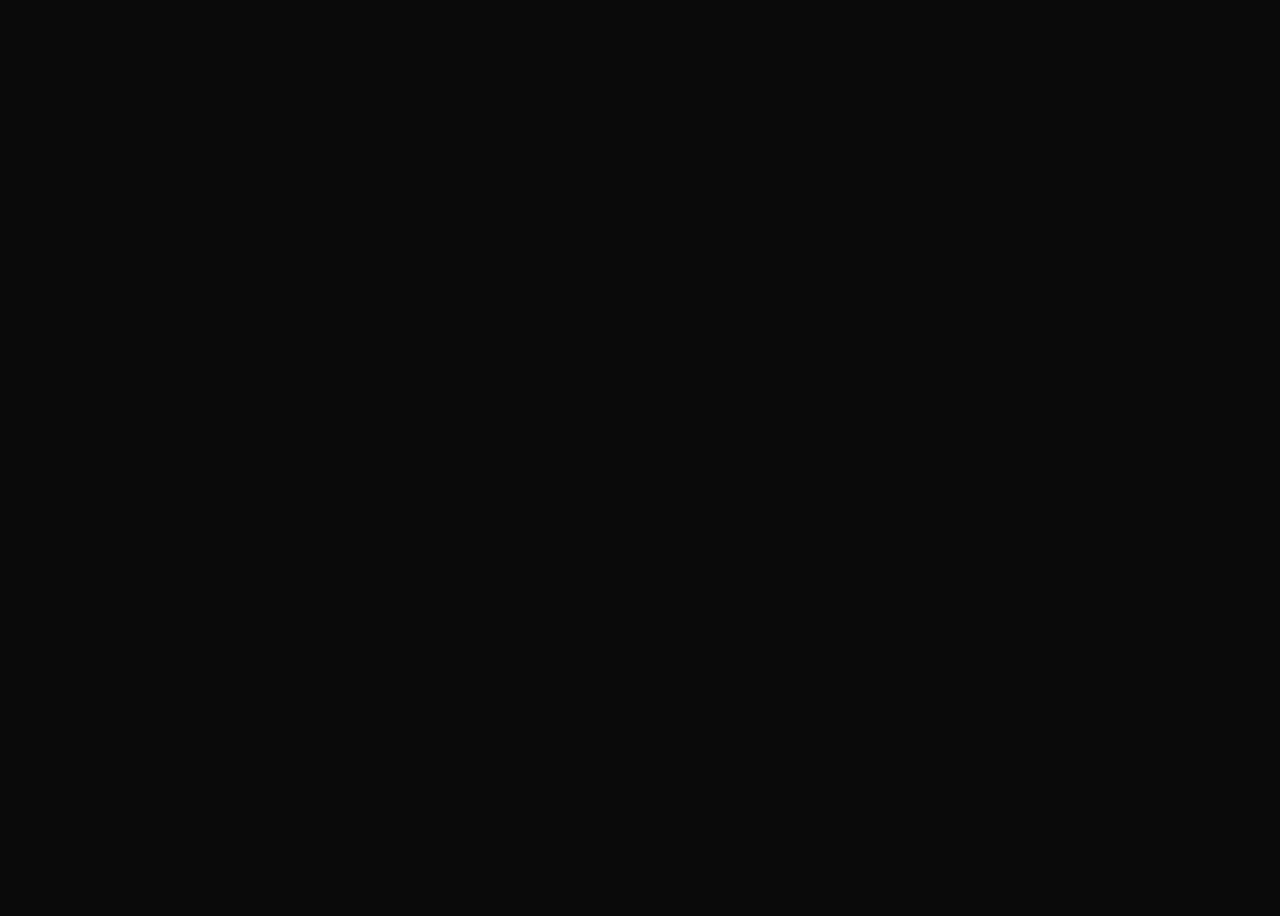
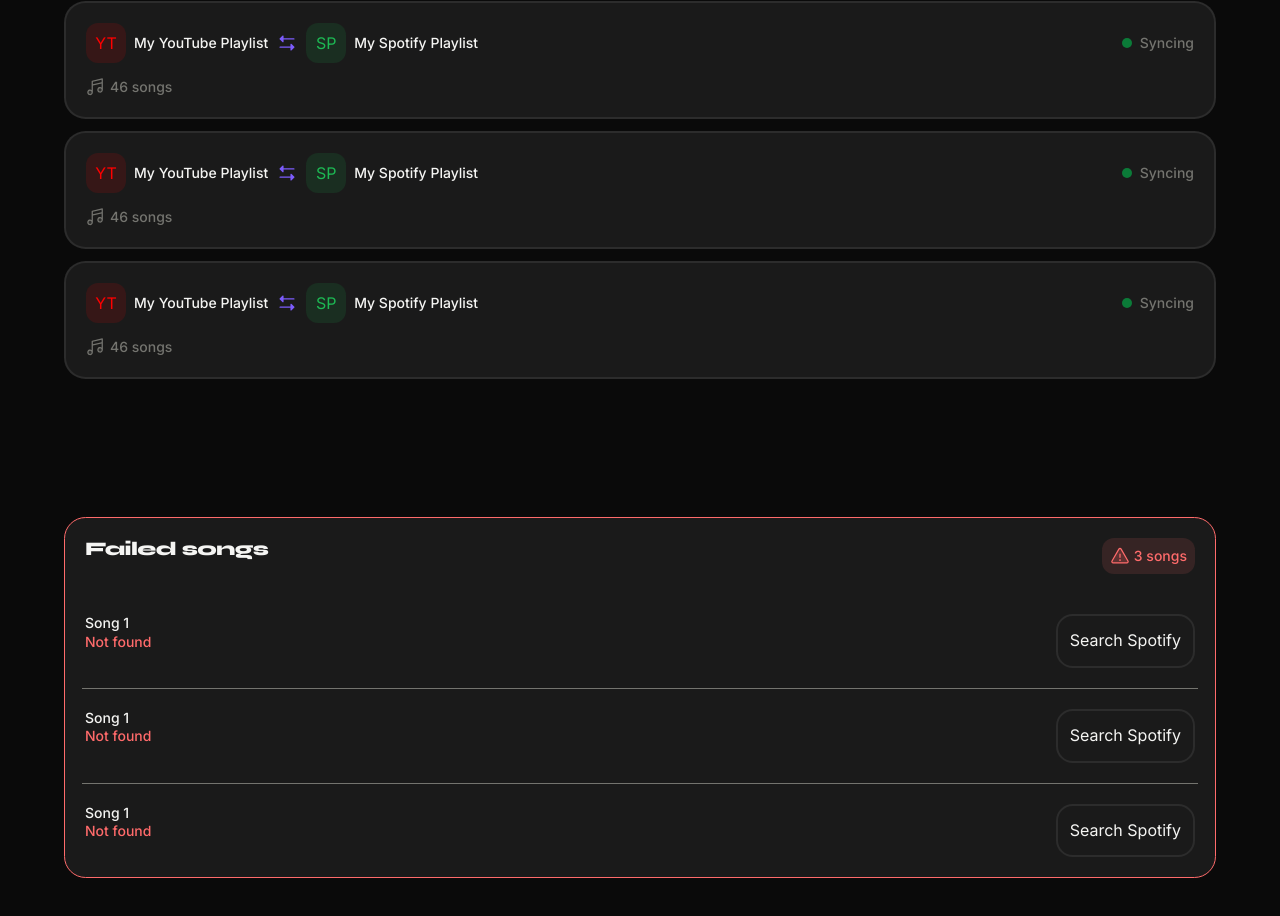
Before and after one commit to Zeedart/Syncwave, a Next.js app: page /Dashboard in a window 1280 px wide. Shown: the part 360-1276 px from the top of the page. Before the commit the page ends 897 px from the top, so only its background shows below. Built offline with nearby package versions, Linux system fonts and the light colour scheme.

Commit message:
UI Dashboard page Done

```diff
--- a/app/Dashboard/page.tsx
+++ b/app/Dashboard/page.tsx
@@ -1,16 +1,57 @@
+"use client"
 import DataCard from "@/components/customComp/dataCard"
+import SyncPairCard from "@/components/customComp/syncPairCard"
+import { WarningIcon } from "@phosphor-icons/react"
 
 export default function Dashboard() {
     return (
-        <div className="w-[90%] mt-10 ml-10 h-fit lg:h-screen flex flex-col gap-2">
+        <div className="w-[90%] mt-10 mx-auto h-fit lg:h-fit mb-30 flex flex-col gap-2">
             <h3>Your Sync</h3>
             <p className="text-sm text-(--text-muted)">3 pairs running · last synced 4 min ago</p>
-            <div className="mt-4 flex justify-center w-full gap-3">
+            <div className="mt-4 grid grid-cols-1 gap-3 justify-items-center lg:grid-cols-4">
                 <DataCard title="Total Songs Synced" data={46} />
                 <DataCard title="Total Playlists Synced" data={8} />
                 <DataCard title="Total Albums Synced" data={3} />
                 <DataCard title="Total Artists Synced" data={12} />
             </div>
+            <h4 className="my-5">Sync Pairs</h4>
+            <div className="grid grid-cols-1 gap-3 justify-items-center lg:grid-rows-4">
+                <SyncPairCard ytPlaylistTitle="My YouTube Playlist" spotifyPlaylistTitle="My Spotify Playlist" totalSongs={46} />
+                <SyncPairCard ytPlaylistTitle="My YouTube Playlist" spotifyPlaylistTitle="My Spotify Playlist" totalSongs={46} />
+                <SyncPairCard ytPlaylistTitle="My YouTube Playlist" spotifyPlaylistTitle="My Spotify Playlist" totalSongs={46} />
+            </div>
+            <div className="bg-(--bg-card) rounded-2xl border border-(--text-destructive) h-fit ">
+                <div className="flex p-5 justify-between">
+                    <h4>Failed songs</h4>
+                    <div className="flex gap-1 bg-(--bg-destructive) p-2 rounded-lg">
+                        <WarningIcon size={20} weight="duotone" color="#FF6B6B" className="self-center" />
+                        <p className="text-sm self-center text-(--text-destructive)">3 songs</p>
+                    </div>
+                </div>
+                <div className="flex justify-between gap-2 p-5">
+                    <div>
+                        <p className="text-sm">Song 1</p>
+                        <p className="text-sm text-(--text-destructive)">Not found</p>
+                    </div>
+                    <button className="bg-(--bg-card) p-3 hover:text-white border-2 border-(--line)  text-(--text) hover:bg-(--syncwave-hover) rounded-xl transition-colors">Search Spotify</button>
+                </div>
+                <hr className="w-[97%] text-(--text-muted) my-0 mx-auto" />
+                <div className="flex justify-between gap-2 p-5">
+                    <div>
+                        <p className="text-sm">Song 1</p>
+                        <p className="text-sm text-(--text-destructive)">Not found</p>
+                    </div>
+                    <button className="bg-(--bg-card) p-3 hover:text-white border-2 border-(--line)  text-(--text) hover:bg-(--syncwave-hover) rounded-xl transition-colors">Search Spotify</button>
+                </div>
+                <hr className="w-[97%] text-(--text-muted) my-0 mx-auto" />
+                <div className="flex justify-between gap-2 p-5">
+                    <div>
+                        <p className="text-sm">Song 1</p>
+                        <p className="text-sm text-(--text-destructive)">Not found</p>
+                    </div>
+                    <button className="bg-(--bg-card) p-3 hover:text-white border-2 border-(--line)  text-(--text) hover:bg-(--syncwave-hover) rounded-xl transition-colors">Search Spotify</button>
+                </div>
+            </div>
         </div>
     )
 }
--- a/app/globals.css
+++ b/app/globals.css
@@ -66,7 +66,9 @@
   --youtube:        #FF0000;
   --bg-youtube:     rgba(255, 0, 0, 0.12);
   --spotify:        #1DB954;
-  --bg-spotify:     rgba(29, 185, 84, 0.12);;
+  --bg-spotify:     rgba(29, 185, 84, 0.12);
+  --bg-destructive:   rgba(255, 107, 107, 0.12);
+  --text-destructive: #FF6B6B;
   --shadow-card:    0 4px 24px rgba(0, 0, 0, 0.4);
   --transition:     all 0.2s ease;
 
--- a/app/layout.tsx
+++ b/app/layout.tsx
@@ -33,6 +33,7 @@
       lang="en"
       className={`${syne.variable} ${inter.variable} h-full antialiased`}
       suppressHydrationWarning
+      data-scroll-behavior="smooth"
     >
       <body className="min-h-full flex flex-col">
         <Providers>
--- a/components/customComp/dataCard.tsx
+++ b/components/customComp/dataCard.tsx
@@ -1,6 +1,6 @@
 export default function DataCard({ title, data }: { title: string; data: number }) {
     return (
-        <div className="w-6xl p-5 border-2 border-(--line) rounded-2xl bg-(--bg-card) h-fit flex justify-center flex-col gap-3">
+        <div className="lg:w-full p-5 border-2 border-(--line) rounded-2xl bg-(--bg-card) h-fit flex justify-center flex-col">
             <p className="text-sm text-(--text-muted)">{title}</p>
             <p className="text-4xl font-extrabold font-syne ml-1 text-(--syncwave)">{data}</p>
         </div>
--- /dev/null
+++ b/components/customComp/syncPairCard.tsx
@@ -0,0 +1,29 @@
+"use client"
+
+import BlinkingDot from "./blinkingDot";
+import { ArrowsLeftRightIcon, MusicNotesIcon } from "@phosphor-icons/react";
+export default function SyncPairCard({ ytPlaylistTitle, spotifyPlaylistTitle, totalSongs }: { ytPlaylistTitle: string; spotifyPlaylistTitle: string; totalSongs: number }) {
+    return (
+        <div className="lg:w-full p-5 border-2 border-(--line) flex-col gap-3.5 rounded-2xl bg-(--bg-card) h-fit flex">
+            <div className="flex gap-2">
+                <div className={`w-10 h-10 lg:max-w-15 lg:max-h-15 lg:min-h-10 rounded-lg bg-(--bg-youtube) flex justify-center items-center`}>
+                    <span className="text-(--youtube)">YT</span>
+                </div>
+                <p className="text-sm self-center ">{ytPlaylistTitle}</p>
+                <ArrowsLeftRightIcon size={22} weight="fill" color="#7C5CFC" className="self-center" />
+                <div className={`w-10 h-10 lg:max-w-15 lg:max-h-15 lg:min-h-10 rounded-lg bg-(--bg-spotify) flex justify-center items-center`}>
+                    <span className="text-(--spotify)">SP</span>
+                </div>
+                <p className="text-sm self-center">{spotifyPlaylistTitle}</p>
+                <div className="ml-auto flex justify-center items-center gap-2 self-center">
+                    <BlinkingDot width={10} height={10}></BlinkingDot>
+                    <p className="text-sm text-(--text-muted)">Syncing</p>
+                </div>
+            </div>
+            <div className="flex gap-1">
+                <MusicNotesIcon size={20} weight="duotone" color="#74746f" className="self-center" />
+                <p className="text-sm self-center text-(--text-muted)">{totalSongs} songs</p>
+            </div>
+        </div>
+    )
+}
```
